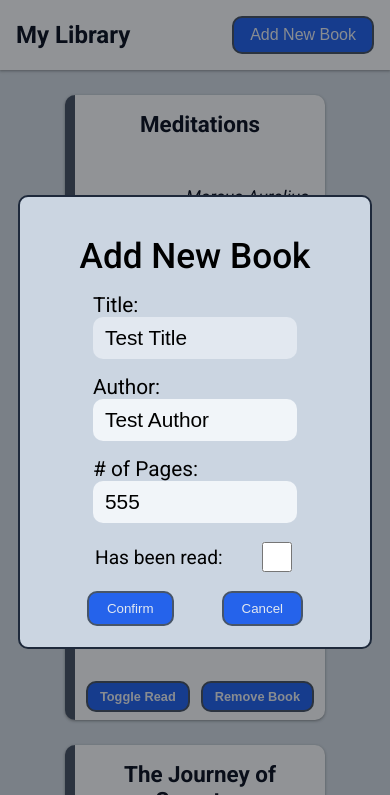
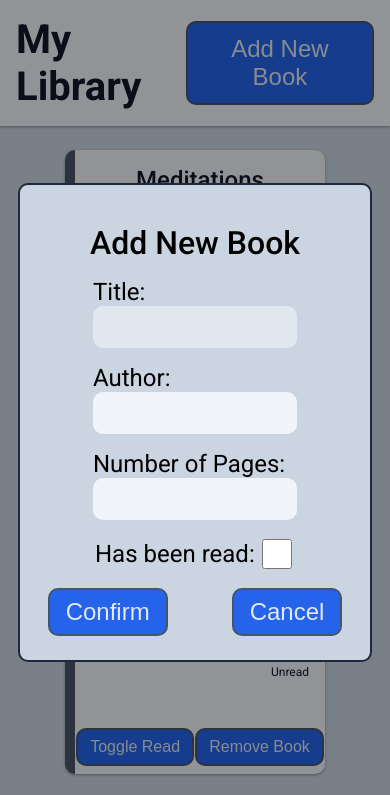
Before and after one commit to michael-f-portfolio/Library, a plain HTML site: page index.html in a window 390 px wide. Both pictures are taken after a click on the button "Add New Book". Shown: the top 795 px of the page. Drawn offline with Linux system fonts and the light colour scheme.

Commit message:
Added variables/classes for font size/weight and spacing

```diff
--- a/index.html
+++ b/index.html
@@ -9,32 +9,32 @@
 </head>
 <body>
     <header>
-        <div class="title">My Library</div>
+        <div class="font-size-xxl font-weight-bold">My Library</div>
         <div class="add-book">
-            <button id="showAddBookDialog">Add New Book</button>
+            <button class="font-size-lg" id="showAddBookDialog">Add New Book</button>
             <dialog id="addBookDialog">
                 <div class="add-book-container">
                     <form id="addBookForm">
-                        <div id="addBookTitle">Add New Book</div>
+                        <div class="font-size-xl font-weight-semibold">Add New Book</div>
                         <div class="add-book-input">
-                            <label for="title">Title:</label>
-                            <input type="text" name="title" id="title" value="Test Title">
+                            <label class="font-size-md" for="title">Title:</label>
+                            <input class="font-size-md" type="text" name="title" id="title">
                         </div>
                         <div class="add-book-input">
-                            <label for="author">Author:</label>
-                            <input type="text" name="author" id="author" value="Test Author">
+                            <label class="font-size-md" for="author">Author:</label>
+                            <input class="font-size-md" type="text" name="author" id="author">
                         </div>
                         <div class="add-book-input">
-                            <label for="number-of-pages"># of Pages:</label>
-                            <input type="number" name="numberOfPages" id="numberOfPages" value="555">
+                            <label class="font-size-md" for="number-of-pages">Number of Pages:</label>
+                            <input class="font-size-md" type="number" name="numberOfPages" id="numberOfPages">
                         </div>
                         <div class="add-book-checkbox">
-                            <label for="has-been-read"><span>Has been read:</span></label>
+                            <label class="font-size-md" for="has-been-read"><span>Has been read:</span></label>
                             <input type="checkbox" id="hasBeenRead">
                         </div>
                         <div class="add-book-buttons">
-                            <button id="confirmAddButton" value="default">Confirm</button>
-                            <button value="cancel" formmethod="dialog">Cancel</button>
+                            <button class="font-size-md" id="confirmAddButton" value="default">Confirm</button>
+                            <button class="font-size-md" value="cancel" formmethod="dialog">Cancel</button>
                         </div>
                     </form>
                 </div>
@@ -44,17 +44,17 @@
     <div class="library-container">
         <dialog id="removeBookDialog">
             <div class="remove-book-container">
-                <div id="removeBookTitle">Remove <span></span>?</div>
+                <div class="font-size-md" id="removeBookTitle">Remove <span></span>?</div>
                 <div class="remove-book-buttons">
-                    <button id="confirmRemoveButton" value="default">Confirm</button>
-                    <button id="cancelRemoveButton" value="cancel">Cancel</button>
+                    <button class="font-size-md" id="confirmRemoveButton" value="default">Confirm</button>
+                    <button class="font-size-md" id="cancelRemoveButton" value="cancel">Cancel</button>
                 </div>
             </div>
         </dialog>
         <div class="display-books"></div>
     </div>
     <footer>
-        <a href="https://github.com/michael-f-portfolio/" target="_blank">
+        <a class="font-size-sm" href="https://github.com/michael-f-portfolio/Library" target="_blank">
             Copyright © 2023 Michael F.
             <img src="res/img/github-mark.png" alt="Github Logo">
         </a>
--- a/script.js
+++ b/script.js
@@ -34,13 +34,11 @@ function addBookToLibrary() {
     });
     newBookHasBeenRead = hasBeenReadCheckbox.checked === true;
     libraryBooks.push(new Book(newBookTitle, newBookAuthor, newBookNumberOfPages, newBookHasBeenRead));
-    displayBooks();
 }
 
 function removeBookFromLibrary(bookId) {
     const bookToRemoveIndex = libraryBooks.findIndex(book  => book.id === parseInt(bookId));
-    const removedBook = libraryBooks.splice(bookToRemoveIndex, 1);
-    displayBooks();
+    return libraryBooks.splice(bookToRemoveIndex, 1);
 }
 
 function displayBooks() {
@@ -51,11 +49,11 @@ function displayBooks() {
         newBookContainer.className = "book";
 
         let bookTitleDiv = document.createElement("div");
-        bookTitleDiv.className = "book-title";
+        bookTitleDiv.className = "book-title font-size-md font-weight-semibold";
         bookTitleDiv.textContent = book.title;
 
         let bookAuthorDiv = document.createElement("div");
-        bookAuthorDiv.className = "book-author";
+        bookAuthorDiv.className = "book-author font-size-sm font-style-italic";
         bookAuthorDiv.textContent = book.author;
 
         let bookDetailsDiv = document.createElement("div");
@@ -64,11 +62,11 @@ function displayBooks() {
         bookDetailsDiv.append(bookAuthorDiv);
 
         let bookNumberOfPagesDiv = document.createElement("div");
-        bookNumberOfPagesDiv.classList = "book-pages";
+        bookNumberOfPagesDiv.classList = "book-pages font-size-xs";
         bookNumberOfPagesDiv.textContent = `${book.pages} Pages`;
 
         let bookHasBeenReadDiv = document.createElement("div");
-        bookHasBeenReadDiv.classList = "book-read";
+        bookHasBeenReadDiv.classList = "book-read font-size-xs";
         bookHasBeenReadDiv.textContent = book.hasBeenRead ? "Read" : "Unread";
 
         let bookStatsDiv = document.createElement("div");
@@ -84,6 +82,7 @@ function displayBooks() {
         let removeBookButton = document.createElement("button");
         removeBookButton.textContent = "Remove Book";
         removeBookButton.setAttribute("bookId", book.id);
+        removeBookButton.className = "font-size-sm";
 
         const removeBookDialog = document.querySelector("#removeBookDialog");
         removeBookButton.addEventListener("click", (event) => {
@@ -97,6 +96,7 @@ function displayBooks() {
         // Toggle Read Status
         let toggleReadButton = document.createElement("button");
         toggleReadButton.textContent = "Toggle Read";
+        toggleReadButton.className = "font-size-sm"
         toggleReadButton.addEventListener("click", book.toggleRead.bind(book));
         toggleReadButton.addEventListener("click", displayBooks);
 
@@ -120,6 +120,7 @@ showAddBookDialogButton.addEventListener("click", () => addBookDialog.showModal(
 confirmAddButton.addEventListener("click", (event) => {
     event.preventDefault();
     addBookToLibrary();
+    displayBooks();
     addBookDialog.close();
 });
 // Close Add Book Dialog Modal if a click happens anywhere but within the container div
@@ -135,6 +136,7 @@ confirmRemoveButton.addEventListener("click", () => {
     const removeBookTitle = document.querySelector("#removeBookTitle");
     const bookToRemoveIndex = removeBookTitle.querySelector("span").getAttribute("bookId");
     removeBookFromLibrary(bookToRemoveIndex);
+    displayBooks();
     removeBookDialog.close();
 });
 // Close Remove Dialog Modal
--- a/style.css
+++ b/style.css
@@ -15,7 +15,46 @@
     --blue-400: #60a5fa;
     --blue-600: #2563eb;
     --blue-800: #1e40af;
+
+    /* Spacing */
+    --spacing-xxs: 8px;
+    --spacing-xs: 12px;
+    --spacing-sm: 16px;
+    --spacing-md: 24px;
+    --spacing-lg: 32px;
+    --spacing-xl: 64px;
+
+    /* Font Sizes */
+    --font-size-xs: 0.75rem;
+    --font-size-sm: 1rem;
+    --font-size-md: 1.5rem;
+    --font-size-lg: 2rem;
+    --font-size-xl: 2.5rem;
+    --font-size-xxl: 3rem;
+
+    /* Font Weight */
+    --font-weight-1: 100;
+    --font-weight-2: 300;
+    --font-weight-3: 400;
+    --font-weight-4: 500;
+    --font-weight-5: 600;
+    --font-weight-6: 800;
 }
+
+.font-size-xs {font-size: var(--font-size-xs);}
+.font-size-sm {font-size: var(--font-size-sm);}
+.font-size-md {font-size: var(--font-size-md);}
+.font-size-lg {font-size: var(--font-size-lg);}
+.font-size-xl {font-size: var(--font-size-xl);}
+.font-size-xxl {font-size: var(--font-size-xxl);}
+.font-weight-thin {font-weight: var(--font-weight-1);}
+.font-weight-light {font-weight: var(--font-weight-2);}
+.font-weight-normal {font-weight: var(--font-weight-3);}
+.font-weight-semibold {font-weight: var(--font-weight-4);}
+.font-weight-bold {font-weight: var(--font-weight-5);}
+.font-weight-extrabold {font-weight: var(--font-weight-6);}
+.font-style-italic {font-style: italic;}
+
 
 html {
     position: relative;
@@ -34,6 +73,7 @@ button {
     border: 2px solid var(--slate-600);
     border-radius: 10px;
     color: var(--slate-200);
+    padding: var(--spacing-xs) var(--spacing-md);
 }
 
 button:hover {
@@ -43,7 +83,7 @@ button:hover {
 
 dialog {
     width: 350px;
-    height: 450px;
+    height: 475px;
     padding: 0px;
     border-radius: 10px;
     border: 2px solid var(--slate-800);
@@ -55,7 +95,7 @@ dialog::backdrop {
 }
 
 dialog button {
-    padding: 8px 18px;
+    padding: var(--spacing-xxs) var(--spacing-sm);
 }
 
 dialog > div {
@@ -71,20 +111,15 @@ header {
     display: flex;
     align-items: center;
     justify-content: space-between;
-    margin-bottom: 25px;
-    padding: 16px;
+    margin-bottom: var(--spacing-md);
+    padding: var(--spacing-sm);
     box-shadow: rgba(60, 64, 67, 0.3) 0px 1px 2px 0px, rgba(60, 64, 67, 0.15) 0px 1px 3px 1px;
-}
-
-div.title {
-    font-size: 3.3rem;
-    font-weight: 600;
 }
 
 input {
     background-color: var(--slate-100);
     border-radius: 10px;
-    text-indent: 10px;
+    text-indent: var(--spacing-xs);
     border: none;
 }
 
@@ -109,8 +144,7 @@ footer {
 footer a {
     display: flex;
     align-items: center;
-    gap: 8px;
-    font-size: 1rem;
+    gap: var(--spacing-xxs);
 }
 
 footer a, footer a:visited {
@@ -123,67 +157,47 @@ footer img {
 }
 
 /***** Add New Book Dialog Button and Form *****/
-button#showAddBookDialog {
-    padding: 12px 24px;
-    font-size: 1.4rem;
-}
-
-div#addBookTitle {
-    font-size: 2.2rem;
-    font-weight: 500;
-    align-self: center;
-}
-
-form#addBookForm {
+form {
     display: flex;
     flex-direction: column;
     width: 300px;
     align-items: center;
 }
 
-form#addBookForm label {
-    font-size: 1.3rem;
+input {
+    width: 200px;
+    height: 40px;
 }
 
-form#addBookForm input {
-    width: 200px;
-    height: 40px;
-    font-size: 1.3rem;
+form div {
+    display: flex;
+    padding-top: var(--spacing-sm);
 }
 
-form#addBookForm div {
-    display: flex;
-    padding-top: 16px;
-}
-
-div.add-book-input {
+.add-book-input {
     flex-direction: column;
 }
 
-form#addBookForm div.add-book-checkbox {
+.add-book-checkbox {
     justify-content: space-between;
     align-items: center;
     width: 200px;
 }
 
-div.add-book-checkbox label span {
-    font-size: 1.2rem;
-}
-
-form#addBookForm div.add-book-checkbox input {
+.add-book-checkbox input {
     width: 30px;
     height: 30px;
 }
 
-div.add-book-buttons {
+.add-book-buttons {
     justify-content: space-evenly;
-    gap: 48px;
+    gap: var(--spacing-xl);
 }
 
 /*****  Remove Book Dialog *****/
 dialog#removeBookDialog {
-    height: 150px;
-    width: 300px;
+    height: 200px;
+    width: 350px;
 }
 
 .remove-book-container {
@@ -191,29 +205,29 @@ dialog#removeBookDialog {
 }
 
 .remove-book-buttons {
-    padding-top: 32px;
+    padding-top: var(--spacing-lg);
 }
 
 .remove-book-buttons button {
-    margin-left: 16px;
-    margin-right: 16px;
+    margin-left: var(--spacing-sm);
+    margin-right: var(--spacing-sm);
 }
 
 /*****  Library Books Display *****/
-div.library-container {
+.library-container {
     display: flex;
     flex-direction: column;
     align-items: center;
 }
 
-div.display-books {
+.display-books {
     display: flex;
     flex-wrap: wrap;
     justify-content: center;
-    gap: 25px;
+    gap: var(--spacing-md);
 }
 
-div.book {
+.book {
     display: flex;
     flex-direction: column;
     justify-content: space-between;
@@ -229,14 +243,14 @@ div.book {
     box-shadow: rgba(60, 64, 67, 0.3) 0px 1px 2px 0px, rgba(60, 64, 67, 0.15) 0px 1px 3px 1px;
 }
 
-div.book:hover {
+.book:hover {
     box-shadow: rgba(14, 30, 37, 0.12) 0px 2px 4px 0px, rgba(14, 30, 37, 0.32) 0px 2px 16px 0px;
 }
 
 .book-details {
     display: flex;
     flex-direction: column;
-    gap: 16px;
+    gap: var(--spacing-sm);
 }
 
 .book-stats {
@@ -245,50 +259,38 @@ div.book:hover {
 }
 
 .book-title {
-    font-size: 1.4rem;
-    font-weight: 600;
     align-self: center;
     min-height: 60px;
-    padding-left: 32px;
-    padding-right: 32px;
-    padding-top: 16px;
+    padding-left: var(--spacing-lg);
+    padding-right: var(--spacing-lg);
+    padding-top: var(--spacing-sm);
 }
 
 .book-author {
-    font-size: 1.1rem;
-    font-style: italic;
     align-self: end;
-    margin-right: 16px;
+    margin-right: var(--spacing-sm);
 }
 
 .book-stats div {
     display: flex;
-    padding-right: 16px;
-    padding-top: 8px;
-    padding-bottom: 16px;
+    padding-right: var(--spacing-sm);
+    padding-top: var(--spacing-xxs);
+    padding-bottom: var(--spacing-sm);
     justify-content: end;
-    font-size: 0.8rem;
 }
 
 .book-actions {
     display: flex;
     justify-content: space-evenly;
-    padding-bottom: 8px;
+    padding-bottom: var(--spacing-xxs);
 }
 
 .book-actions button {
-    font-weight: 600;
-    padding: 6px 12px;
-    font-size: 0.8rem;
+    padding: var(--spacing-xxs) var(--spacing-xs);
 }
 
-@media screen and (max-width: 500px) {
-    div.title {
-        font-size: 1.5rem;
-    }
-
-    button#showAddBookDialog {
-        padding: 8px 16px;
-        font-size: 1rem;
-    }
+@media screen and (max-width: 540px) {
+    .font-size-lg {font-size: var(--font-size-md);}
+    .font-size-xl {font-size: var(--font-size-lg);}
+    .font-size-xxl {font-size: var(--font-size-xl);}
 }
```
